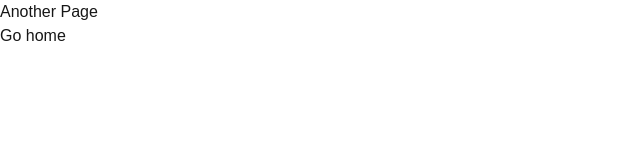
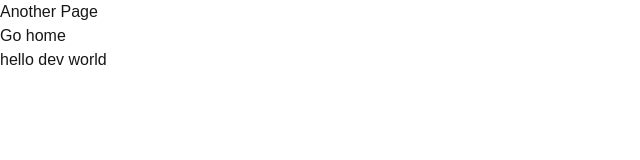
Before and after one commit to MrBlunderovich/next-deploy, a Next.js app: page /another-page in a window 1280 px wide. Shown: the top 160 px of the page, without its empty margins (0-640 px from the left). Built offline with nearby package versions, Linux system fonts and the light colour scheme.

Commit message:
read from bind mount

```diff
--- /dev/null
+++ b/db/devTemp.json
@@ -0,0 +1 @@
+{ "key": "hello dev world" }
--- /dev/null
+++ b/src/actions/readTempJson.ts
@@ -0,0 +1,19 @@
+"use server";
+
+import fs from "fs/promises";
+
+export default async function readTempJson() {
+  try {
+    const pathToTempJson =
+      process.env.NODE_ENV === "production"
+        ? "/app/db/temp.json"
+        : "./db/devTemp.json";
+
+    const data = await fs.readFile(pathToTempJson, "utf-8");
+
+    console.log(JSON.parse(data));
+    return JSON.parse(data).key;
+  } catch (error) {
+    return "failed to read temp.json";
+  }
+}
--- a/src/app/another-page/page.tsx
+++ b/src/app/another-page/page.tsx
@@ -1,10 +1,16 @@
+import readTempJson from "@/actions/readTempJson";
 import Link from "next/link";
 
-export default function AnotherPage() {
+export const dynamic = "force-dynamic";
+
+export default async function AnotherPage() {
+  const jsonData = await readTempJson();
+
   return (
     <div className="flex flex-col gap-4 items-center justify-center">
       <h1>Another Page</h1>
       <Link href="/">Go home</Link>
+      <p>{jsonData}</p>
     </div>
   );
 }
--- a/src/app/page.tsx
+++ b/src/app/page.tsx
@@ -1,7 +1,7 @@
 import Image from "next/image";
 import Link from "next/link";
 
-export default function Home() {
+export default async function Home() {
   return (
     <div className="grid grid-rows-[20px_1fr_20px] items-center justify-items-center min-h-screen p-8 pb-20 gap-16 sm:p-20 font-[family-name:var(--font-geist-sans)]">
       <main className="flex flex-col gap-8 row-start-2 items-center sm:items-start">
```
Also changed, not shown: 1 other file (tests, documents, lock files or other folders).
